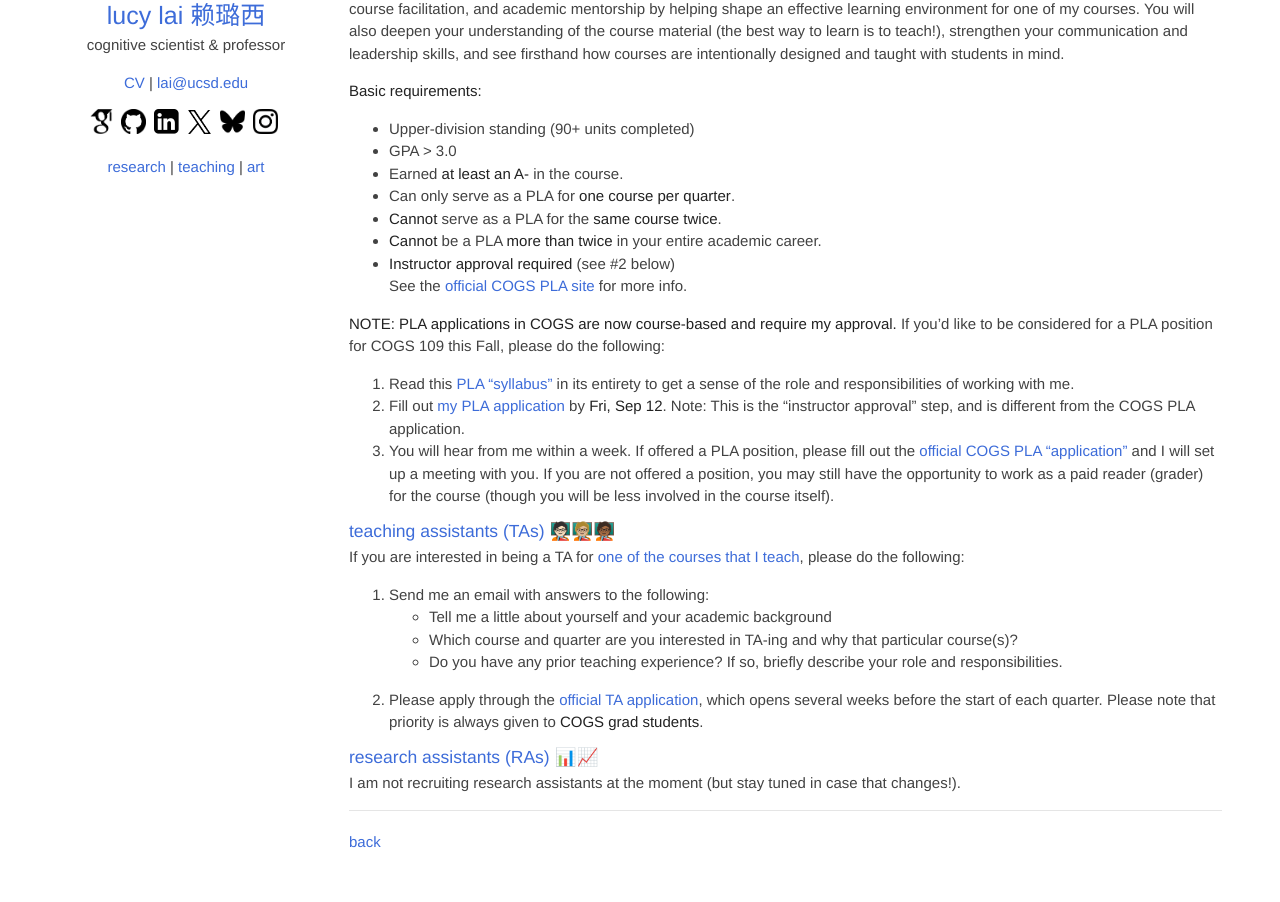
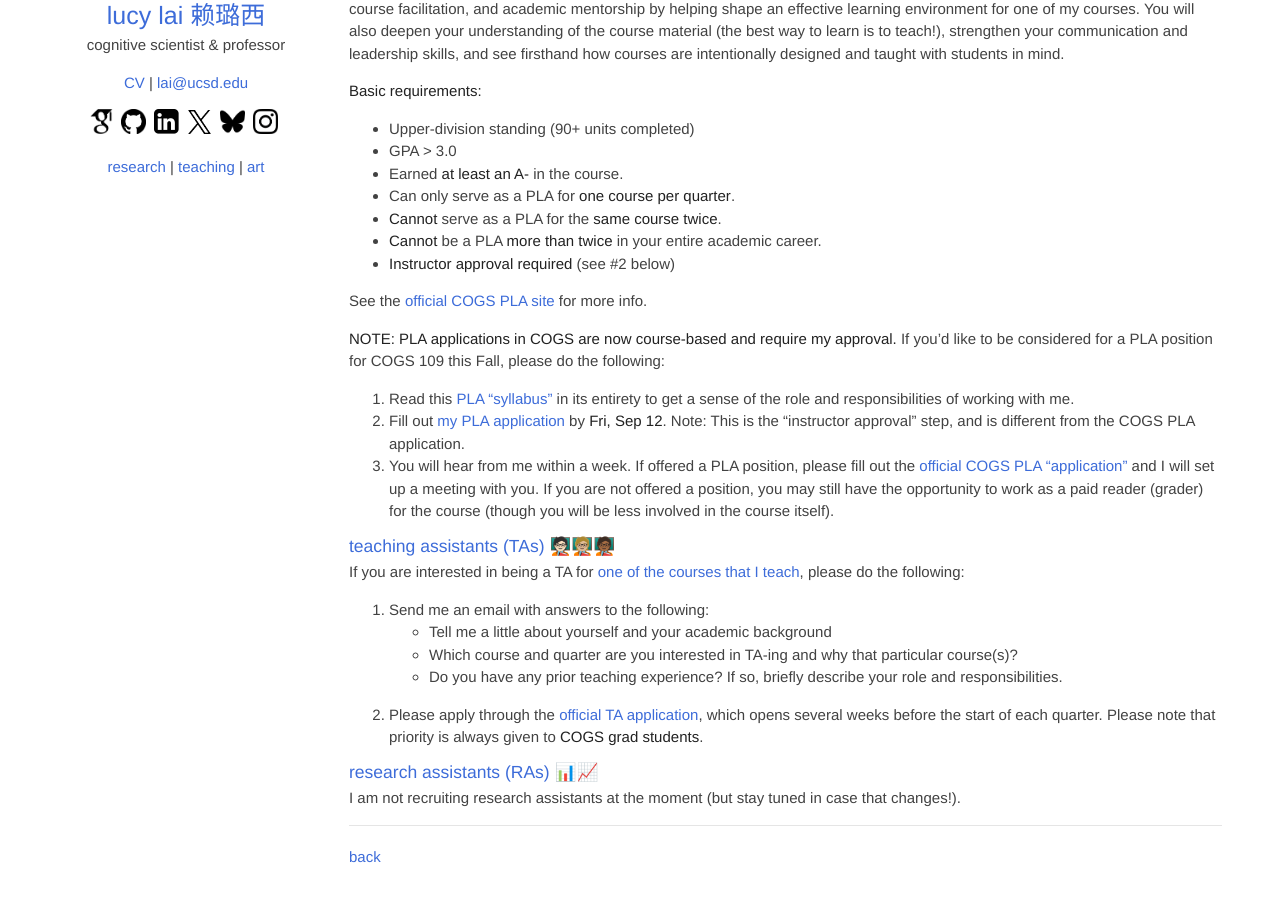
Before and after one commit to lucylai96/lucylai96.github.io, a Jekyll site: the page built from opps.md, in a window 1280 px wide and 1184 px high. Shown: the part 251-1153 px from the top of the window. Built offline with Jekyll 4.4.1, drawn with Linux system fonts in a browser that asks for light colours; our own code applies the rules of GitHub Pages for plain Markdown files.

Commit message:
Update opps.md

```diff
--- a/opps.md
+++ b/opps.md
@@ -15,7 +15,8 @@ Whether you end up in academia or industry, you will likely encounter opportunit
 * Can only serve as a PLA for **one course per quarter**.
 * **Cannot** serve as a PLA for the **same course twice**.
 * **Cannot** be a PLA **more than twice** in your entire academic career.
-* **Instructor approval required** (see #2 below)<br>
+* **Instructor approval required** (see #2 below)
+
 See the [official COGS PLA site](https://cogsci.ucsd.edu/undergraduates/student-resources/ia.html) for more info.
 
 **NOTE: PLA applications in COGS are now course-based and require my approval.** If you’d like to be considered for a PLA position for COGS 109 this Fall, please do the following:
```
